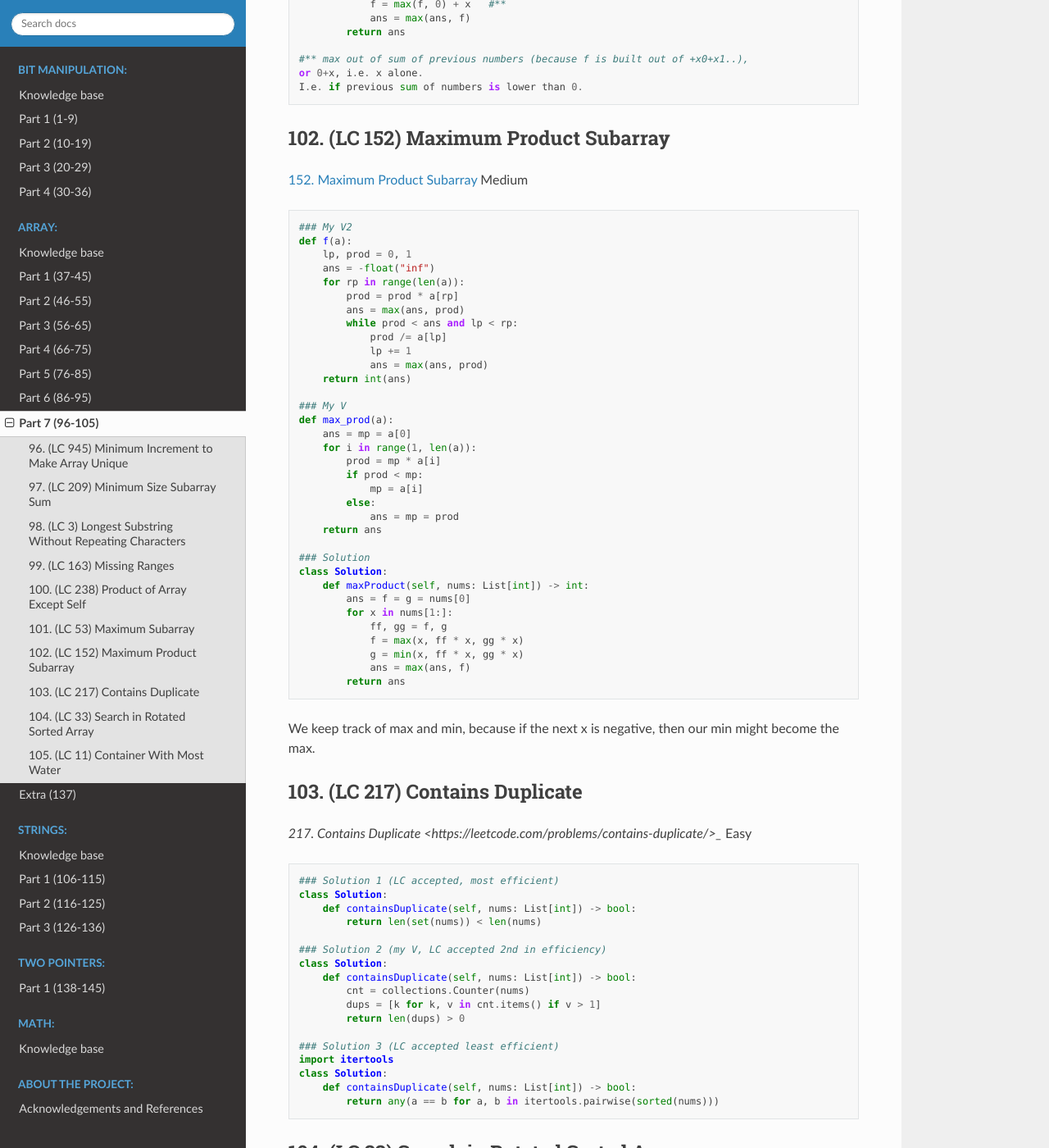
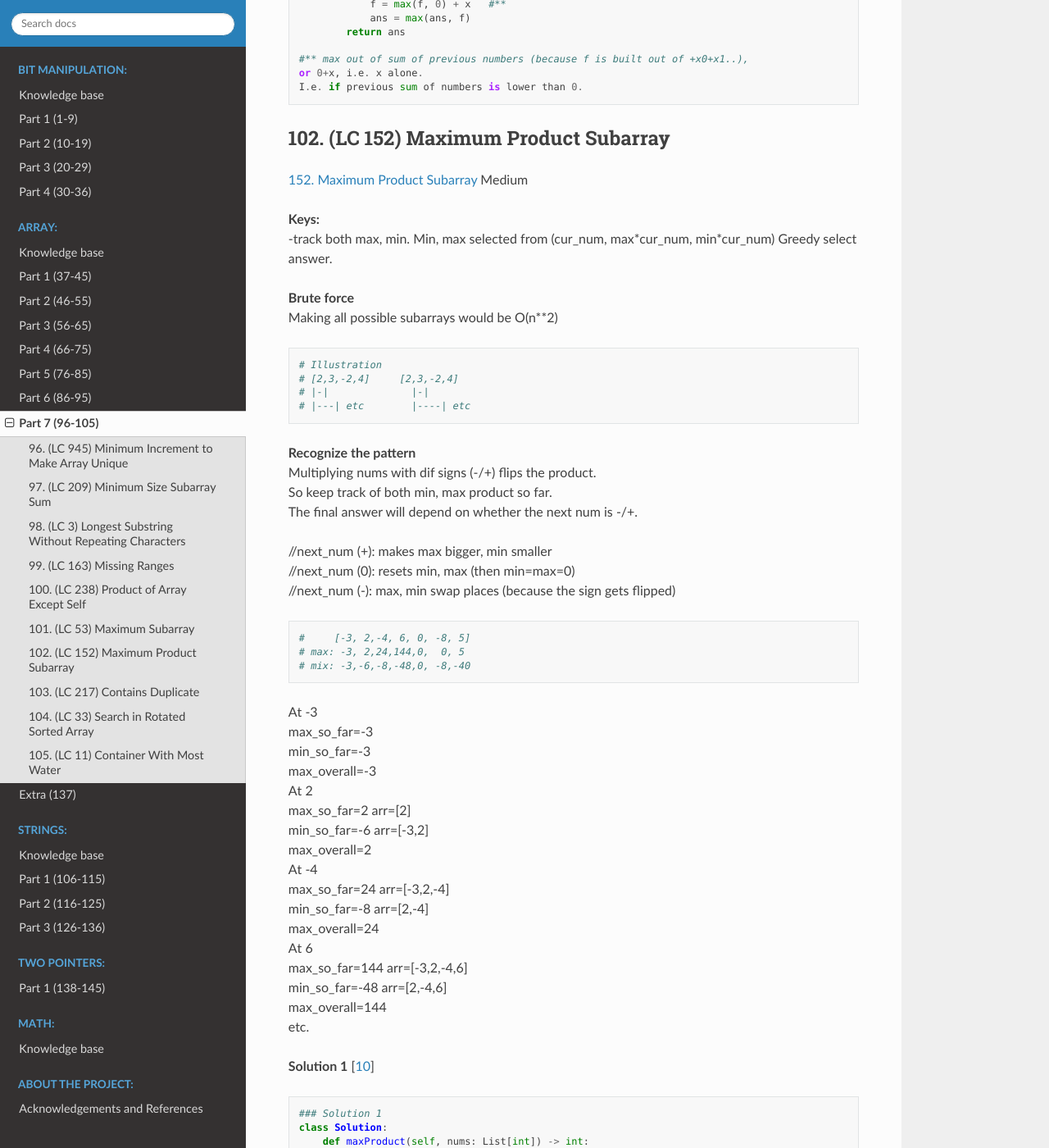
Before and after one commit to kkvero/elements_of_leetcode, a Sphinx documentation site: the page built from docs/source/array/array_7.rst, in a window 1280 px wide and 1400 px high, scrolled down 6989 px. Shown: the whole window at 82% size. Built offline with Sphinx 7.4.7 and the Read the Docs theme 2.0.0, drawn with Linux system fonts in a browser that asks for light colours; some of the changed text lies outside the part shown.

Commit message:
update 50: edit 102, 108

```diff
--- a/docs/source/array/array_7.rst
+++ b/docs/source/array/array_7.rst
@@ -361,45 +361,99 @@
 102. (LC 152) Maximum Product Subarray
 -------------------------------------------
 `152. Maximum Product Subarray <https://leetcode.com/problems/maximum-product-subarray/>`_
-Medium ::
+Medium
 
-    ### My V2
-    def f(a):
-        lp, prod = 0, 1
-        ans = -float("inf")
-        for rp in range(len(a)):
-            prod = prod * a[rp]
-            ans = max(ans, prod)
-            while prod < ans and lp < rp:
-                prod /= a[lp]
-                lp += 1
-                ans = max(ans, prod)
-        return int(ans)
+| **Keys:**
+| -track both max, min. Min, max selected from (cur_num, max*cur_num, min*cur_num) Greedy select answer.
 
-    ### My V
-    def max_prod(a):
-        ans = mp = a[0]
-        for i in range(1, len(a)):
-            prod = mp * a[i]
-            if prod < mp:
-                mp = a[i]
-            else:
-                ans = mp = prod
-        return ans
+| **Brute force**
+| Making all possible subarrays would be O(n**2)
 
-    ### Solution
+::
+
+    # Illustration
+    # [2,3,-2,4]     [2,3,-2,4]
+    # |-|              |-|
+    # |---| etc        |----| etc
+
+| **Recognize the pattern**
+| Multiplying nums with dif signs (-/+) flips the product.
+| So keep track of both min, max product so far.
+| The final answer will depend on whether the next num is -/+.
+
+| //next_num (+): makes max bigger, min smaller
+| //next_num (0): resets min, max (then min=max=0)
+| //next_num (-): max, min swap places (because the sign gets flipped)
+
+::
+
+#     [-3, 2,-4, 6, 0, -8, 5]
+# max: -3, 2,24,144,0,  0, 5
+# mix: -3,-6,-8,-48,0, -8,-40
+
+| At -3
+| max_so_far=-3
+| min_so_far=-3
+| max_overall=-3
+| At 2
+| max_so_far=2  arr=[2]
+| min_so_far=-6 arr=[-3,2]
+| max_overall=2
+| At -4
+| max_so_far=24 arr=[-3,2,-4]
+| min_so_far=-8 arr=[2,-4]
+| max_overall=24
+| At 6
+| max_so_far=144 arr=[-3,2,-4,6]
+| min_so_far=-48 arr=[2,-4,6]
+| max_overall=144
+| etc.
+
+**Solution 1** [:ref:`10 <ref-label>`]
+::
+
+    ### Solution 1
     class Solution:
         def maxProduct(self, nums: List[int]) -> int:
-            ans = f = g = nums[0]
-            for x in nums[1:]:
-                ff, gg = f, g
-                f = max(x, ff * x, gg * x)
-                g = min(x, ff * x, gg * x)
-                ans = max(ans, f)
-            return ans
+            # O(n)/O(1) : Time/Memory
+            res = nums[0]
+            curMin, curMax = 1, 1
+            for n in nums:
+                tmp = curMax * n                         #1
+                curMax = max(n * curMax, n * curMin, n)
+                curMin = min(tmp, n * curMin, n)
+                res = max(res, curMax)
+            return res
 
-We keep track of max and min, because if the next x is negative, then our min
-might become the max.
+| #1
+| tmp variable because the code could have been:
+|     curMax = max(n * curMax, n * curMin, n)
+|     curMin = max(n * curMax, n * curMin, n)
+| But when computing curMin, we want the old value of curMax, not the reassigned in the step above.
+
+**C++** [:ref:`14 <ref-label>`]
+
+.. code-block:: cpp
+
+    //C++
+    class Solution {
+    public:
+        int maxProduct(vector<int>& nums) {
+            int max_overall = nums[0];
+            int max_ending_here = nums[0], min_ending_here = nums[0];
+
+            for(int i = 1; i < nums.size(); ++i){
+                int tmp = max_ending_here;
+                max_ending_here = max({nums[i], nums[i]*max_ending_here, nums[i]*min_ending_here});
+                min_ending_here = min({nums[i], nums[i]*tmp, nums[i]*min_ending_here});
+                max_overall = max(max_overall, max_ending_here);
+            }
+            return max_overall;
+        }
+    };
+
+| max({item1, item2, item3})
+| When >2 params, include initializer braces {}.
 
 103. (LC 217) Contains Duplicate
 --------------------------------------
```
Also changed, not shown: docs/source/strings/strings_1.rst (+38 -20 lines), docs/source/strings/strings_2.rst (+8 -0 lines), 11 other files.
